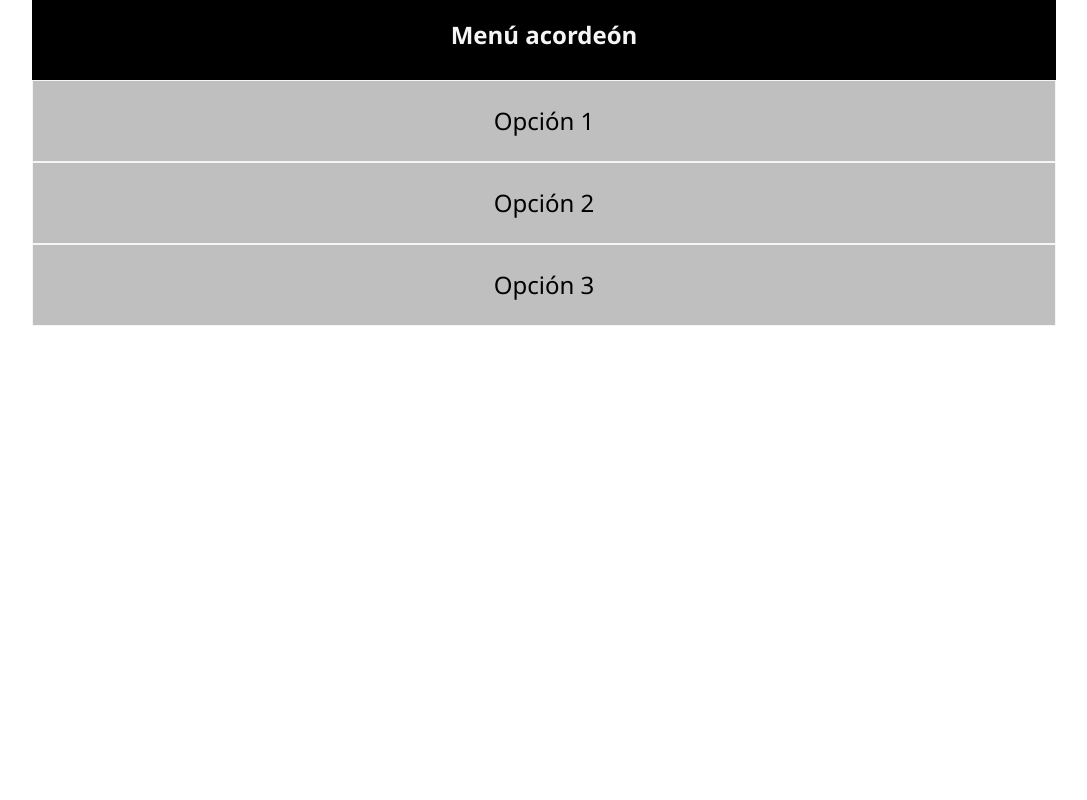
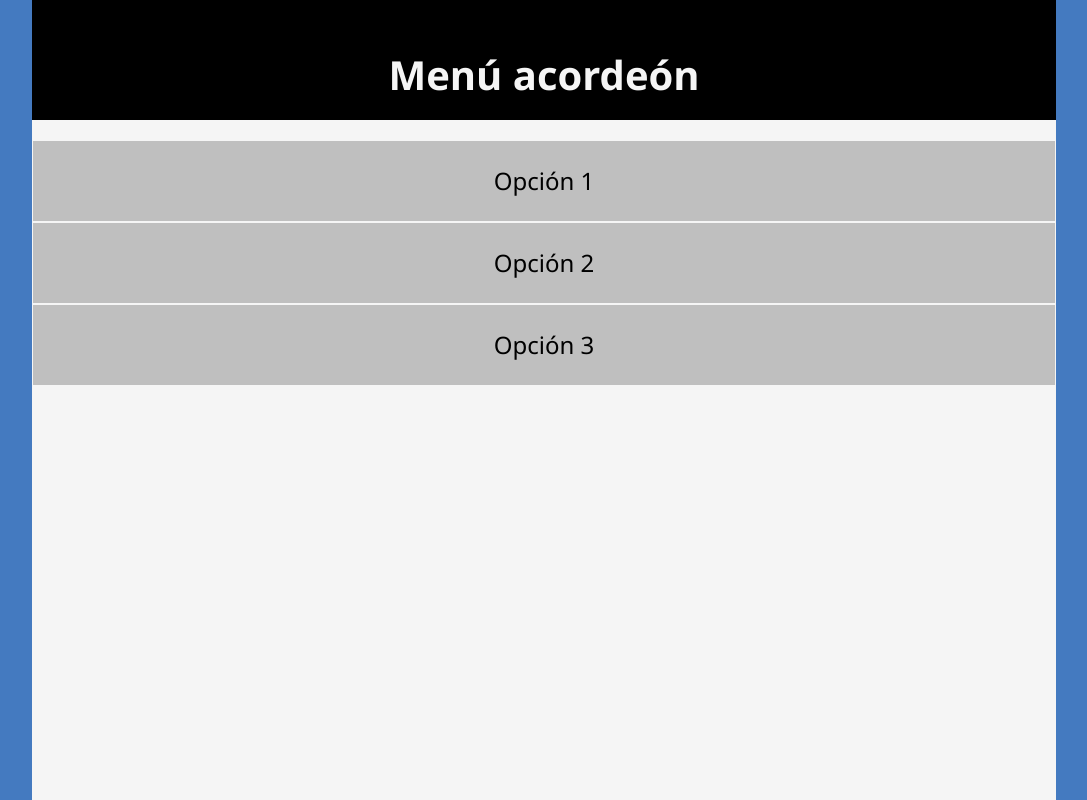
Before and after one commit to Alberto-mt/HTML5_CSS3, a plain HTML site: page Componentes/Menu_acordeon/index.html in a window 1280 px wide. Shown: the whole page, without its empty margins (96-1183 px from the left). Drawn offline with Linux system fonts and the light colour scheme; placeholder pictures from the web are drawn by us.

Commit message:
Update - Componentes/Menu_acordeon

```diff
--- a/Componentes/Menu_acordeon/css/styles.css
+++ b/Componentes/Menu_acordeon/css/styles.css
@@ -9,6 +9,7 @@
 
 body {
   width: 100%;
+  background-color: #447ac0;
 }
 
 header,
@@ -18,11 +19,25 @@ main {
 }
 
 header {
-  height: 10vh;
+  height: 15vh;
   background-color: black;
+}
+
+header h1 {
   color: whitesmoke;
+  font-size: 2.5em;
   text-align: center;
-  line-height: 70px;
+  line-height: 150px;
+}
+
+main {
+  min-height: 85vh;
+  padding-top: 20px;
+  background-color: whitesmoke;
+  display: flex;
+  flex-direction: row;
+  flex-wrap: nowrap;
+  justify-content: center;
 }
 
 nav input {
@@ -46,20 +61,29 @@ nav label:hover {
   color: #ffffff;
 }
 
-nav div {
+nav .opcion {
   display: flex;
-  flex-direction: column;
+  flex-direction: row;
   flex-wrap: wrap;
-  justify-content: space-around;
+  justify-content: center;
+  position: relative;
   height: 0px;
   overflow: hidden;
   transition: height 0.5s;
 }
-nav img{
-	max-width: 250px;
+
+nav .opcion div {
+  margin: auto;
 }
-nav p {
-  width: 90%;
+
+nav .opcion img {
+  display: block;
+  max-width: 250px;
+}
+
+nav .opcion p {
+  margin: 10px 0px;
+  padding: 10px;
   text-align: justify;
 }
 
@@ -73,4 +97,5 @@ input#chk2:checked ~ #opcion2 {
 
 input#chk3:checked ~ #opcion3 {
   height: 300px;
+  margin-bottom: 50px;
 }
--- a/Componentes/Menu_acordeon/index.html
+++ b/Componentes/Menu_acordeon/index.html
@@ -16,7 +16,7 @@
   </head>
   <body>
     <header>
-        <h2>Menú acordeón</h2>
+      <h1>Menú acordeón</h1>
     </header>
     <main>
       <nav>
@@ -24,9 +24,13 @@
           <li>
             <input type="checkbox" id="chk1" />
             <label for="chk1">Opción 1</label>
-
-            <div id="opcion1">
-              <img src="https://via.placeholder.com/250x180" alt="imgDefault" />
+            <div class="opcion" id="opcion1">
+              <div>
+                <img
+                  src="https://via.placeholder.com/250x180"
+                  alt="imgDefault"
+                />
+              </div>
               <p>
                 Lorem Ipsum es simplemente el texto de relleno de las imprentas
                 y archivos de texto. Lorem Ipsum ha sido el texto de relleno
@@ -38,8 +42,13 @@
           <li>
             <input type="checkbox" id="chk2" />
             <label for="chk2">Opción 2</label>
-            <div id="opcion2">
-              <img src="https://via.placeholder.com/250x180" alt="imgDefault" />
+            <div class="opcion" id="opcion2">
+              <div>
+                <img
+                  src="https://via.placeholder.com/250x180"
+                  alt="imgDefault"
+                />
+              </div>
               <p>
                 Lorem Ipsum es simplemente el texto de relleno de las imprentas
                 y archivos de texto. Lorem Ipsum ha sido el texto de relleno
@@ -51,8 +60,13 @@
           <li>
             <input type="checkbox" id="chk3" />
             <label for="chk3">Opción 3</label>
-            <div id="opcion3">
-              <img src="https://via.placeholder.com/250x180" alt="imgDefault" />
+            <div class="opcion" id="opcion3">
+              <div>
+                <img
+                  src="https://via.placeholder.com/250x180"
+                  alt="imgDefault"
+                />
+              </div>
               <p>
                 Lorem Ipsum es simplemente el texto de relleno de las imprentas
                 y archivos de texto. Lorem Ipsum ha sido el texto de relleno
```
